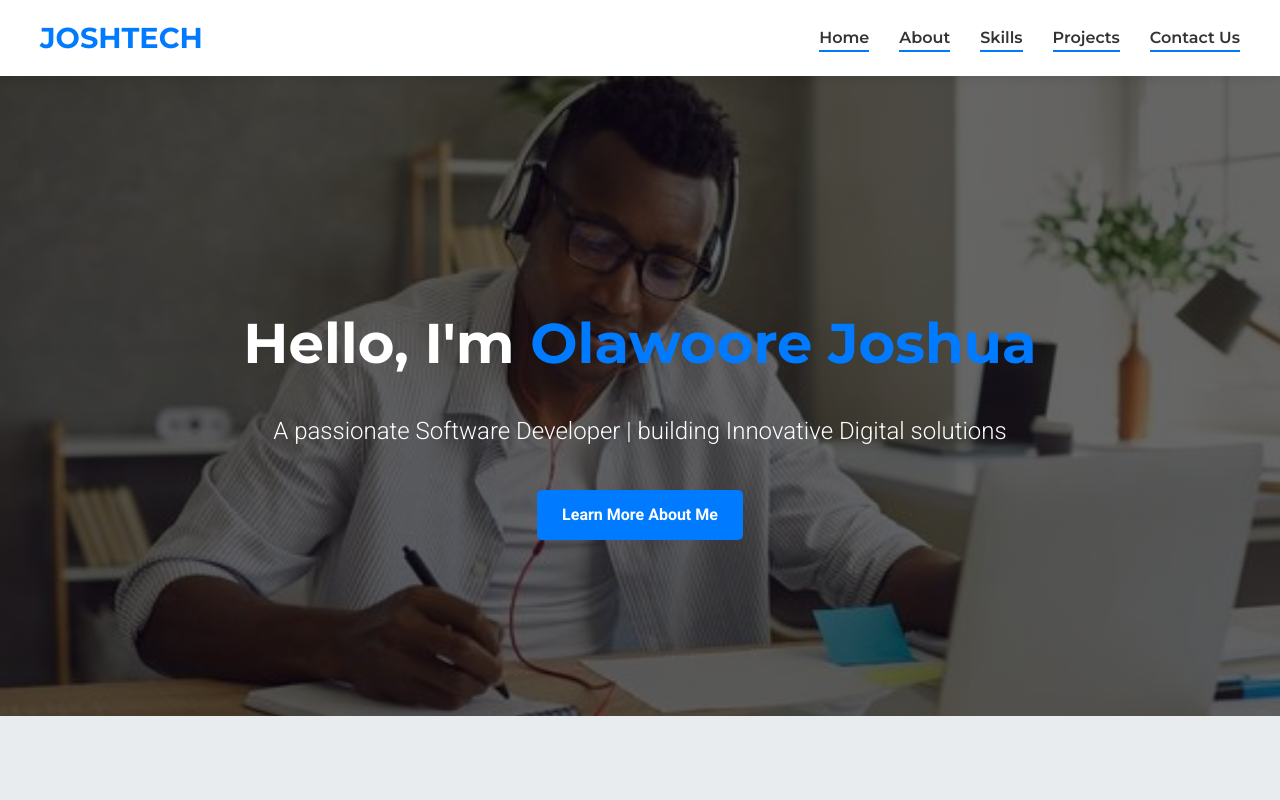
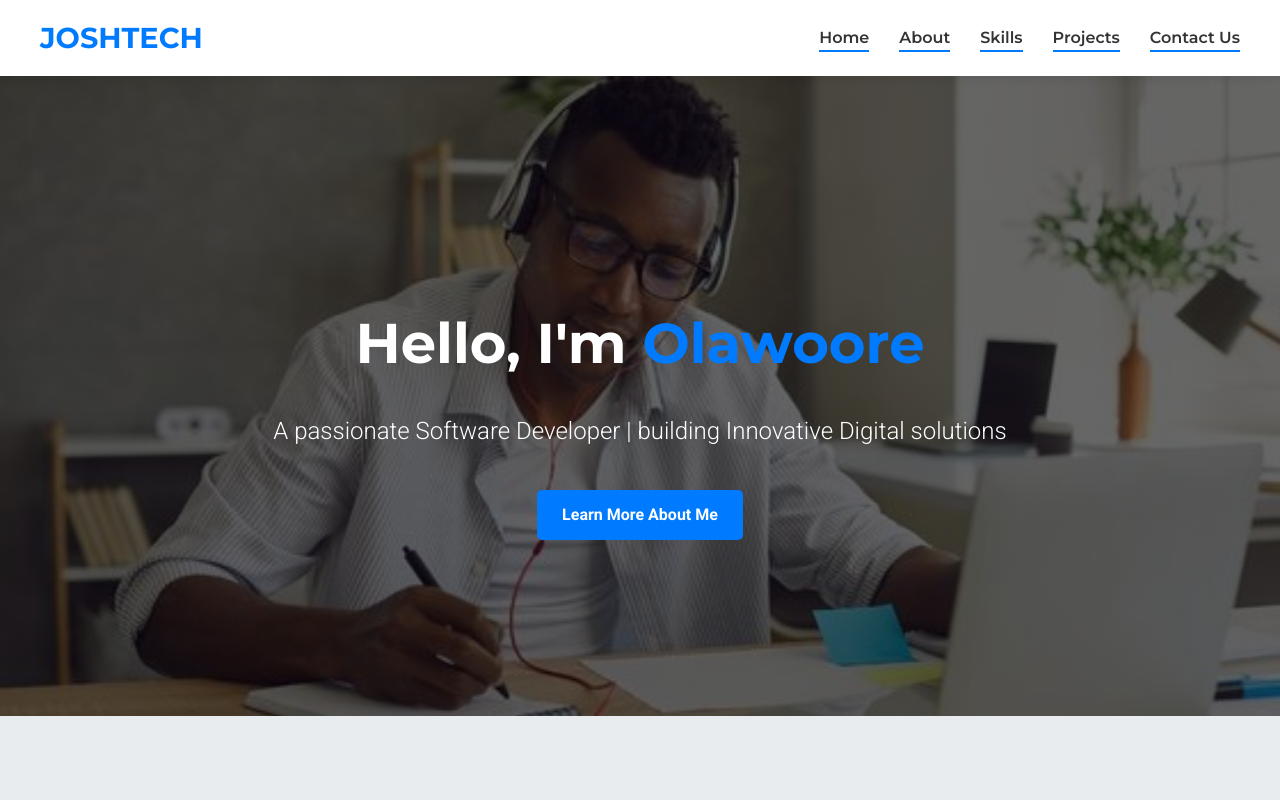
Before and after one commit to Joshwxb/portfolio, a plain HTML site: page index.html in a window 1280 px wide. Shown: the top 800 px of the page. Drawn offline with Linux system fonts and the light colour scheme.

Commit message:
Update index.html

```diff
--- a/index.html
+++ b/index.html
@@ -30,7 +30,7 @@
     <main>
         <section id="home" class="hero-section">
             <div class="hero-content">
-                <h1 class="animate-fade-in">Hello, I'm <span class="highlight">Olawoore Joshua</span></h1>
+                <h1 class="animate-fade-in">Hello, I'm <span class="highlight">Olawoore</span></h1>
                 <p class="animate-fade-in delay-1">A passionate Software Developer | building Innovative Digital solutions</p>
                 <a href="#about" class="btn animate-slide-up delay-2">Learn More About Me</a>
             </div>
@@ -162,4 +162,5 @@
 
     <script src="script.js"></script>
 </body>
+
 </html>
```
